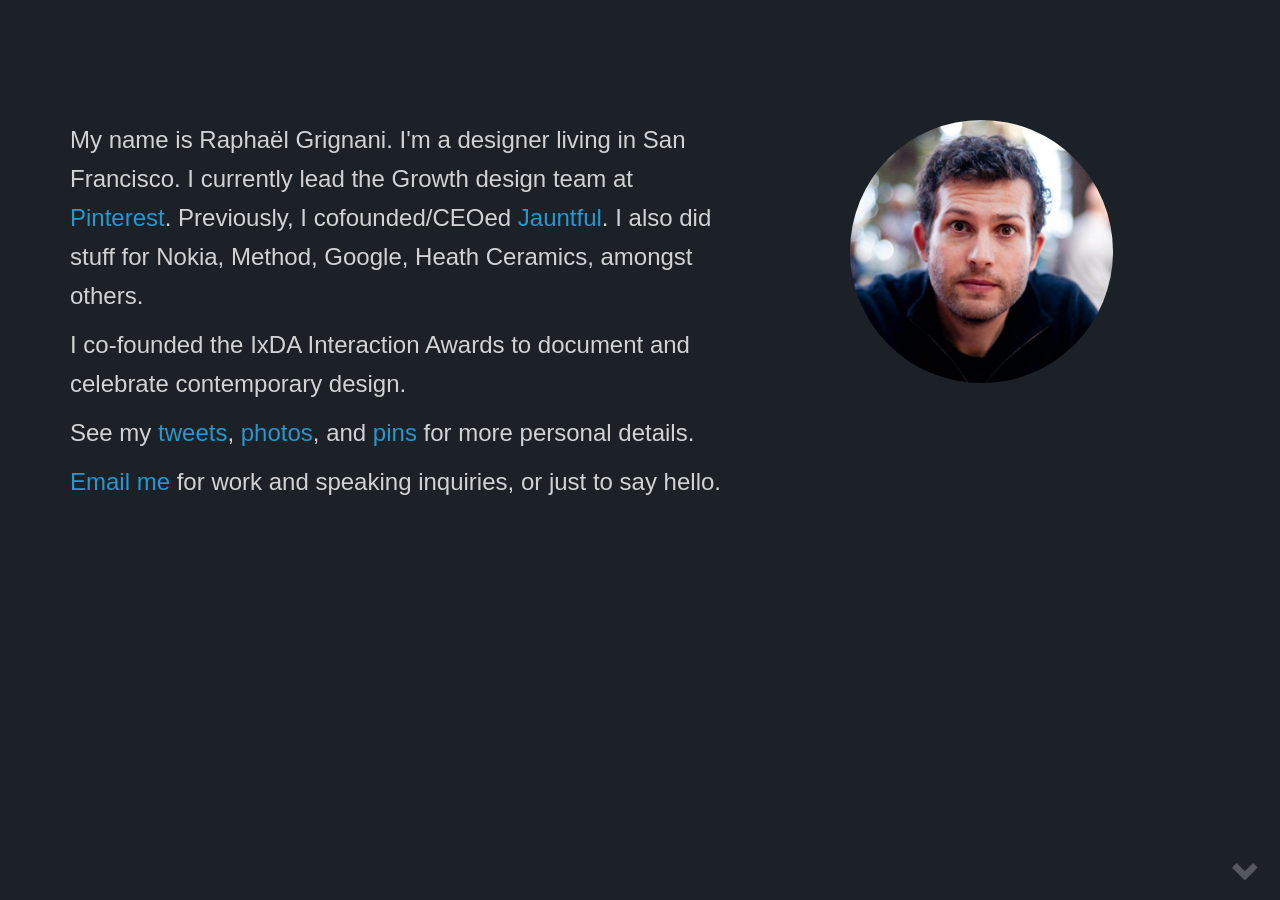
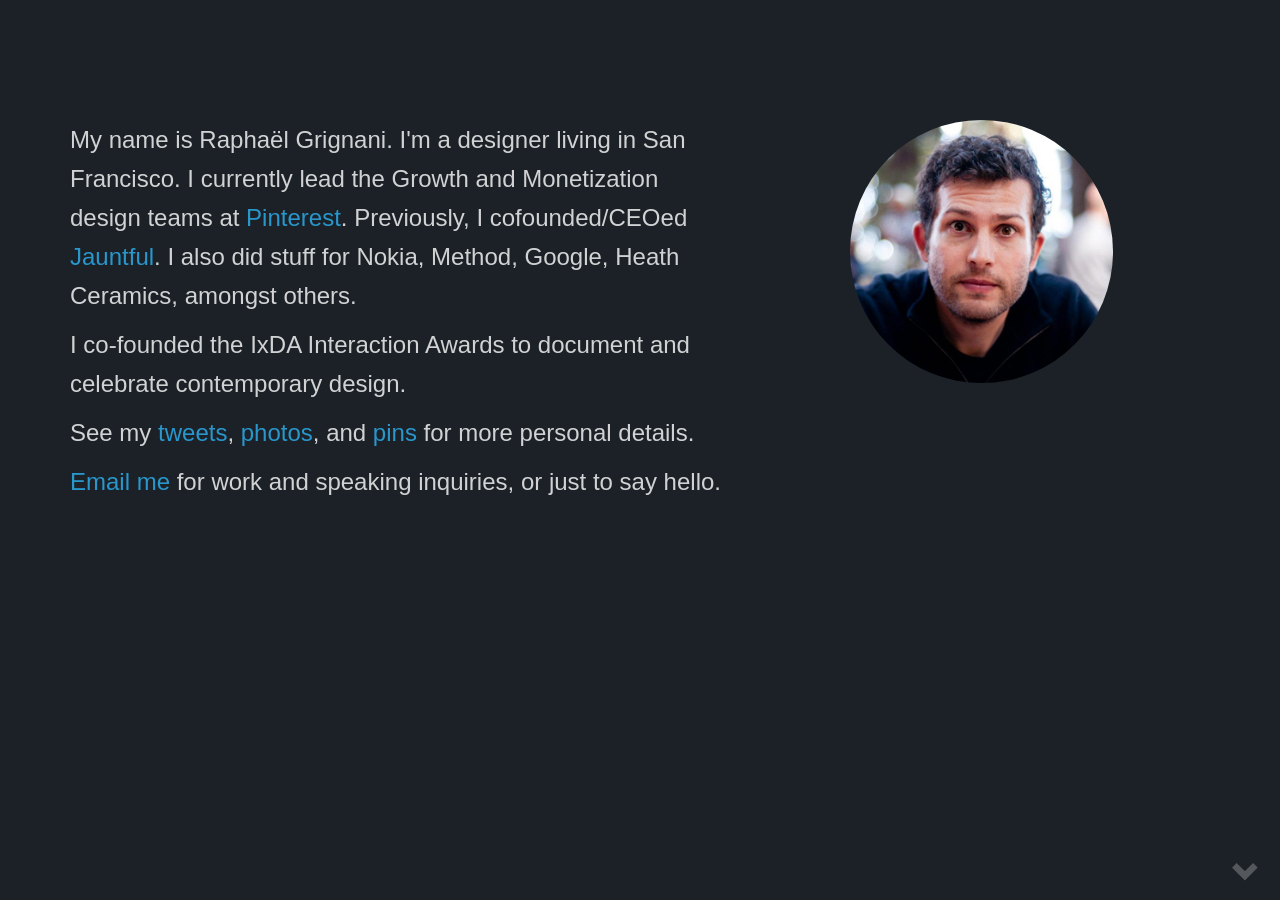
Before and after one commit to Jauntful/private-about-me, a Jekyll site: the page built from _posts/2016-05-05-outreach.markdown, in a window 1280 px wide and 900 px high. Built offline with Jekyll 4.4.1, drawn with Linux system fonts in a browser that asks for light colours; nearby versions of some CDN libraries; some of the changed text lies outside the part shown.

Commit message:
Description

```diff
--- a/_includes/header.html
+++ b/_includes/header.html
@@ -5,7 +5,7 @@
         <img src="{{ site.baseurl }}/assets/raphaelgrignani.jpg" alt="Rapha&euml;l Grignani" class="img-responsive img-circle">
       </div>
       <div class="col-xs-12 col-sm-7 col-sm-pull-3">
-        <p class="text--lead">My name is Rapha&euml;l Grignani. I'm a designer living in San Francisco. I currently lead the Growth design team at <a href="http://creative.pinterest.com/">Pinterest</a>. Previously, I cofounded/CEOed <a href="https://jauntful.com/">Jauntful</a>. I also did stuff for Nokia, Method, Google, Heath Ceramics, amongst others.</p>
+        <p class="text--lead">My name is Rapha&euml;l Grignani. I'm a designer living in San Francisco. I currently lead the Growth and Monetization design teams at <a href="http://creative.pinterest.com/">Pinterest</a>. Previously, I cofounded/CEOed <a href="https://jauntful.com/">Jauntful</a>. I also did stuff for Nokia, Method, Google, Heath Ceramics, amongst others.</p>
         <p class="text--lead">I co-founded the IxDA Interaction Awards to document and celebrate contemporary design.</p>
         <p class="text--lead">See my <a href="https://twitter.com/grignani">tweets</a>, <a href="http://instagram.com/raphaelgrignani">photos</a>, and <a href="https://www.pinterest.com/grignani">pins</a> for more personal details.</p>
         <p class="text--lead"><a href='javascript:noSpam("hei", "grignani.org?subject=My name is ...")'>Email me</a> for work and speaking inquiries, or just to say hello.</p>
```
Also changed, not shown: _posts/2016-05-05-outreach.markdown (+7 -4 lines), 1 other file.
